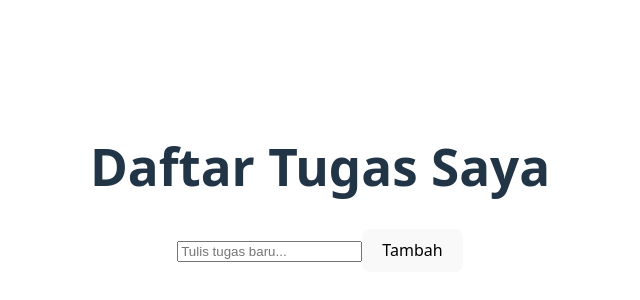
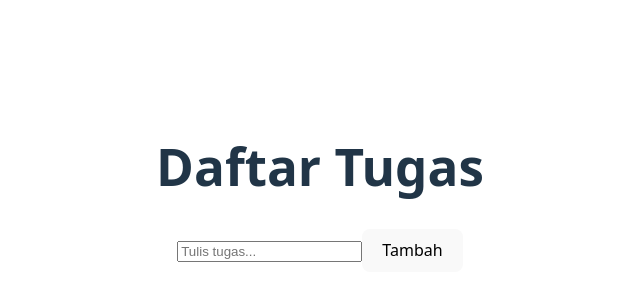
Before and after one commit to Ferza454/32-pbk-uts-233510555, a Vue app: page / in a window 1280 px wide. Shown: the part 212-512 px from the top of the page, without its empty margins (320-960 px from the left). Built offline with nearby package versions, Linux system fonts and the light colour scheme.

Commit message:
Setup Dasar

```diff
--- a/src/App.vue
+++ b/src/App.vue
@@ -1,19 +1,49 @@
+<script setup>
+import { ref } from 'vue';
+
+// Data reactive
+const tugasBaru = ref('');
+const daftarTugas = ref([]);
+
+// Fungsi tambah tugas
+const tambahTugas = () => {
+  if (tugasBaru.value.trim() === '') return;
+
+  daftarTugas.value.push({
+    teks: tugasBaru.value,
+    selesai: false
+  });
+
+  tugasBaru.value = '';
+};
+</script>
+
 <template>
   <div class="app">
-    <header>
-      <h1>Daftar Tugas Saya</h1>
-    </header>
+    <h1>Daftar Tugas</h1>
 
     <div class="input-area">
       <input
         type="text"
-        placeholder="Tulis tugas baru..."
-      >
-      <button>Tambah</button>
+        v-model="tugasBaru"
+        placeholder="Tulis tugas..."
+        @keyup.enter="tambahTugas"
+      />
+      <button @click="tambahTugas">Tambah</button>
     </div>
 
     <div class="daftar-tugas">
-      <!-- Daftar tugas akan muncul di sini -->
+      <div v-for="(tugas, index) in daftarTugas" :key="index">
+        {{ tugas.teks }}
+      </div>
     </div>
   </div>
 </template>
+
+<style>
+.app {
+  max-width: 600px;
+  margin: 0 auto;
+  padding: 20px;
+}
+</style>
```
